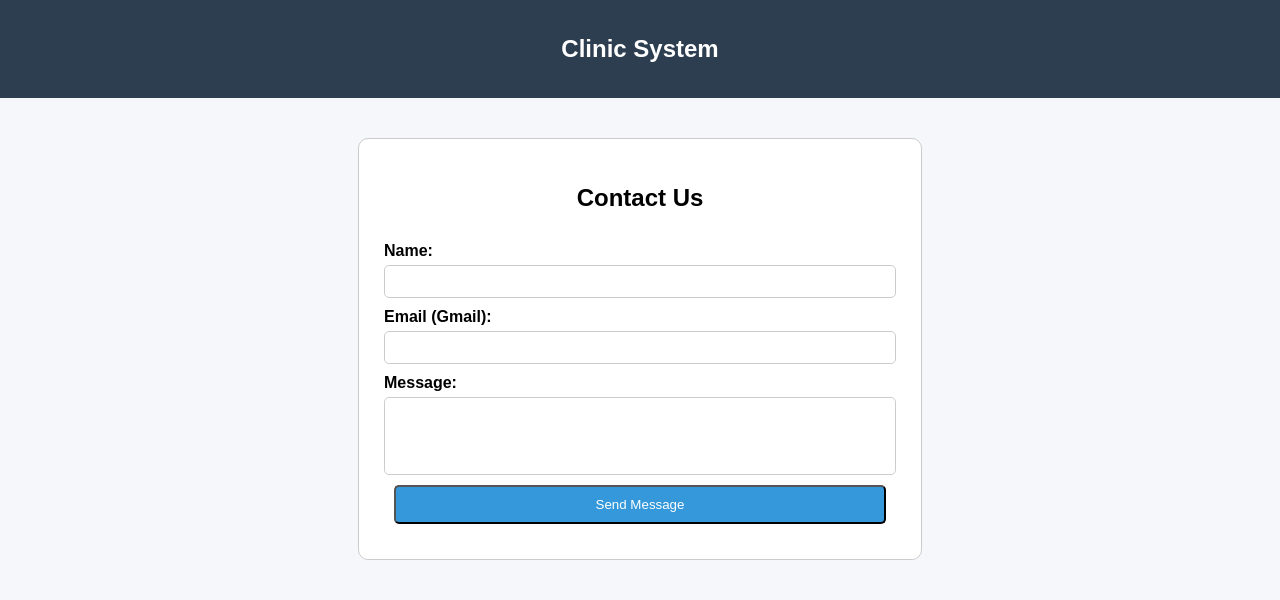
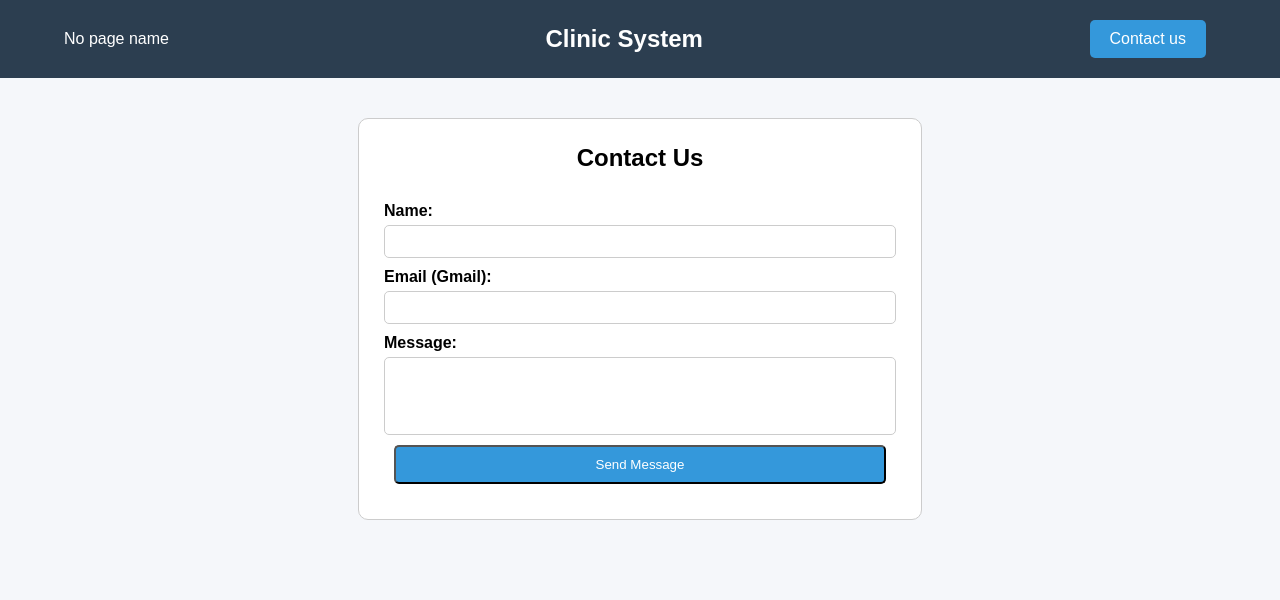
Before and after one commit to suramaxi92/clinic, a Django app: page /blog/contact/ in a window 1280 px wide. Shown: the top 600 px of the page. Run offline with Django 5.2, Linux system fonts and the light colour scheme.

Commit message:
modified the header in base.html

```diff
--- a/blog/static/style.css
+++ b/blog/static/style.css
@@ -249,3 +249,7 @@ form button {
     border-radius: 8px;
     background-color: #f9f9f9;
 }
+
+.contact_button {
+    margin-left: auto;
+}
--- a/blog/templates/base.html
+++ b/blog/templates/base.html
@@ -13,13 +13,30 @@
 </head>
 <body>
 
+    <style>
+        header {
+            display: flex;
+            justify-content: space-between;
+            align-items: center;
+            padding: 10px 5%;
+        }
+
+        h2 {
+            margin: 0;
+            }
+    </style>
+
     <header>
+        <p>
+            {{page_name | lower | default:"No page name"}}
+        </p>
         <h2>Clinic System</h2>
+        <a href="{% url 'blog:contact' %}" class="btn">Contact us</a>
     </header>
 
     {% block content %}
     {% endblock %}
-
+<!--
     <footer>
 
         <a href="{% url 'blog:contact' %}" class="btn">Contact us</a>
@@ -28,6 +45,6 @@
         </p>
 
     </footer>
-
+-->
 </body>
 </html>
```
